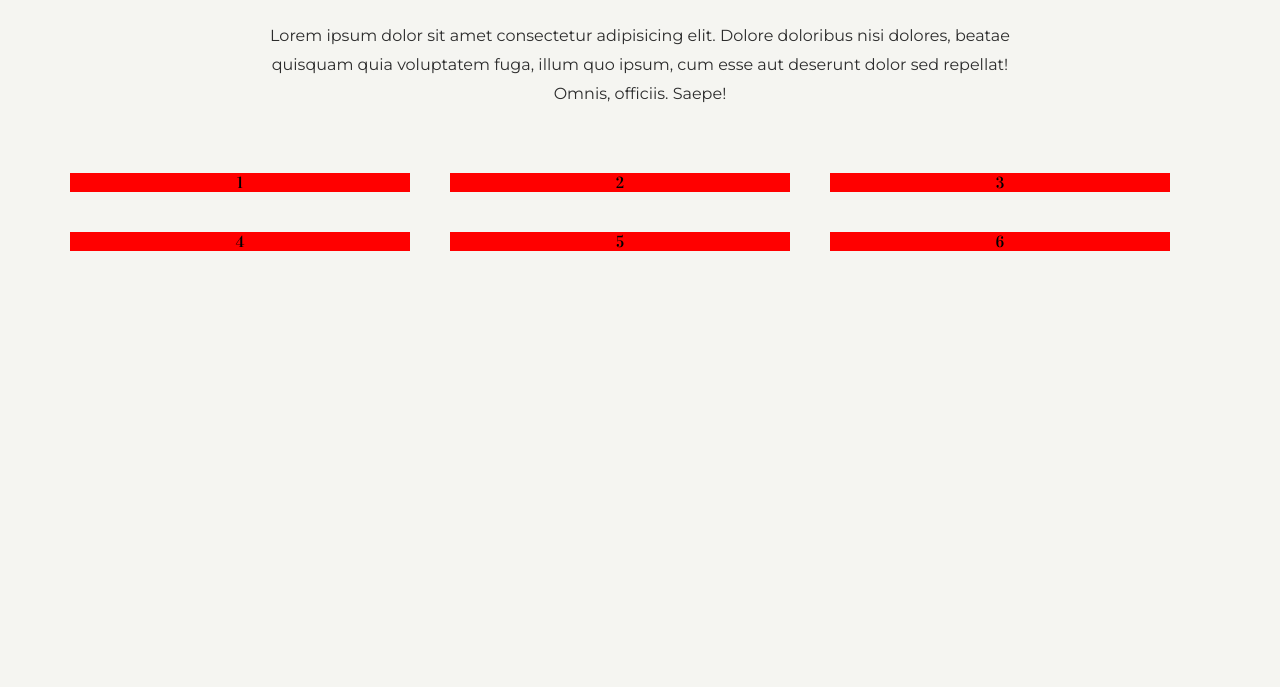
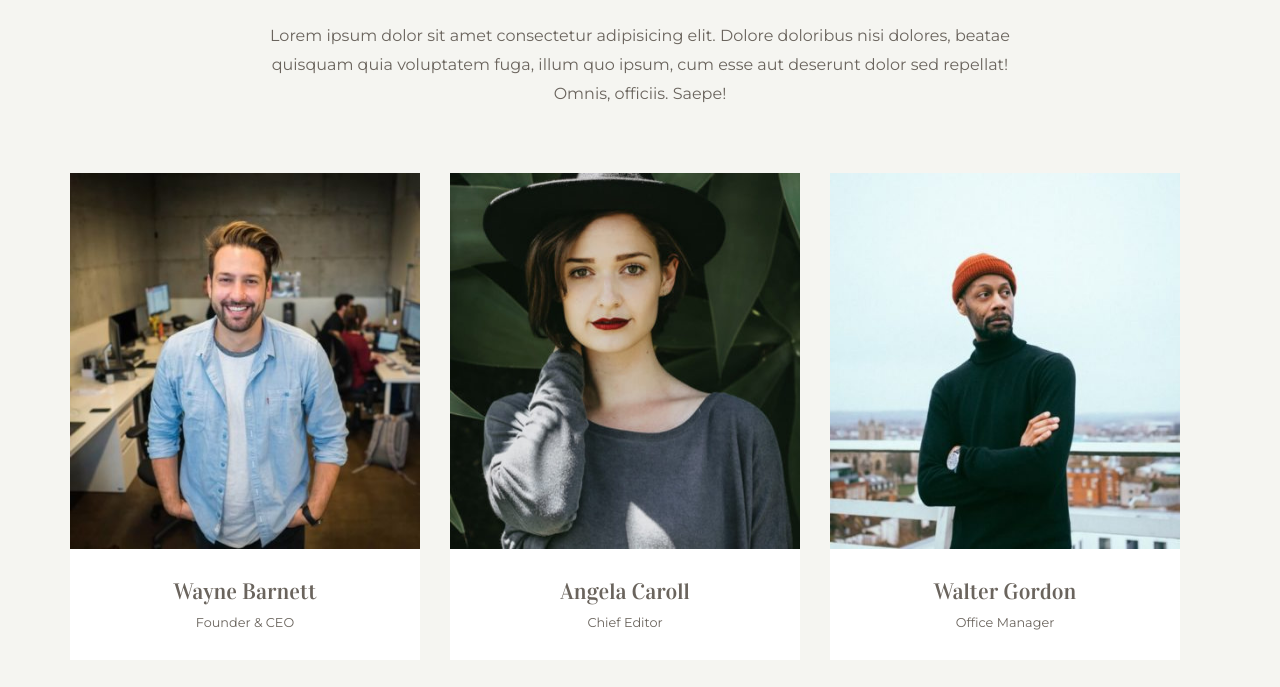
Before and after one commit to Vittoriocorradi/js-our-team, a plain HTML site: page esercizio-bonus/index.html in a window 1280 px wide. Shown: the part 112-799 px from the top of the page. Drawn offline with Linux system fonts and the light colour scheme.

Commit message:
Esercizio Bonus finito

```diff
--- a/esercizio-bonus/css/style.css
+++ b/esercizio-bonus/css/style.css
@@ -18,15 +18,13 @@ TYPO
 
 body {
     text-align: center;
-}
-
-main .heading {
-    color: #2c2c2c;
     font-family: 'Montserrat', sans-serif;
+    color: #6a645d;
 }
 
 main .heading h1 {
     text-transform: uppercase;
+    color: #2c2c2c;
     font-weight: 400;
 }
 
@@ -34,8 +32,13 @@ main .heading p {
     line-height: 1.8em;
 }
 
-main .container {
+main .container .box .name {
+    font-size: 1.4em;
     font-family: 'Vidaloka', serif;
+}
+
+main .container .box .role {
+    font-size: 0.8em;
 }
 
 /*
@@ -81,14 +84,21 @@ main .container {
     padding-top: 4.0625rem;
     display: flex;
     flex-wrap: wrap;
-    gap: 2.5rem;
+    gap: 1.875rem;
 }
 
 main .container .box {
-    background-color: red;
-    width: calc(100% / 3 - 2.5rem);
+    width: calc(100% / 3 - 1.875rem);
+    background-color: #fff;
+    padding-bottom: 1.875rem;
 }
 
-ul {
+main .container .box img {
+    width: 100%;
+    margin-bottom: 1.5625rem;
+}
+
+main .container .box .name {
+    width: 100%;
     margin-bottom: .625rem;
 }
--- a/esercizio-bonus/index.html
+++ b/esercizio-bonus/index.html
@@ -25,14 +25,7 @@
         </div>
 
         <!-- Container -->
-        <div class="container" id="container">
-            <div class="box">1</div>
-            <div class="box">2</div>
-            <div class="box">3</div>
-            <div class="box">4</div>
-            <div class="box">5</div>
-            <div class="box">6</div>
-        </div>
+        <div class="container" id="container"></div>
     </main>
     <!-- /Main -->
 
--- a/esercizio-bonus/js/main.js
+++ b/esercizio-bonus/js/main.js
@@ -42,18 +42,20 @@ const team = [
 const container = document.getElementById('container');
 
 // Ciclo per prendere i singoli elementi della lista
-// for (let i = 0; i < team.length; i++) {
-//     const person = team[i];
-//     console.log(`Membro ${i + 1}`);
-//     const list = document.createElement('ul');
-//     container.append(list);
-//     list.append(`Membro ${i + 1}`);
+for (let i = 0; i < team.length; i++) {
+    console.log(team[i]);
+    const person = team[i];
 
-//     //Ciclo per prendere le singole proprietà dell'oggetto
-//     for (let key in person) {
-//         console.log(`${key}: ${person[key]}`);
-//         const listElement = document.createElement('li');
-//         listElement.innerHTML = `${key}: ${person[key]}`;
-//         list.append(listElement);
-//     }
-// }
+    // Box membri del team
+    const personBox = document.createElement('div');
+    personBox.classList.add('box');
+    container.append(personBox);
+
+    // Singolo membro del team
+    personBox.innerHTML = `<div class="image"><img src="img/${person['stringa della foto']}"></div><div class="name">${person.nome}</div><div class="role">${person.ruolo}</div>`;
+
+    //Ciclo per prendere le singole proprietà dell'oggetto
+    for (let key in person) {
+        console.log(`${key}: ${person[key]}`);
+    }
+}
```
Also changed, not shown: esercizio-bonus/img/angela-caroll-chief-editor.jpg (added), esercizio-bonus/img/angela-lopez-social-media-manager.jpg (added), esercizio-bonus/img/barbara-ramos-graphic-designer.jpg (added), esercizio-bonus/img/scott-estrada-developer.jpg (added), esercizio-bonus/img/walter-gordon-office-manager.jpg (added), esercizio-bonus/img/wayne-barnett-founder-ceo.jpg (added).
